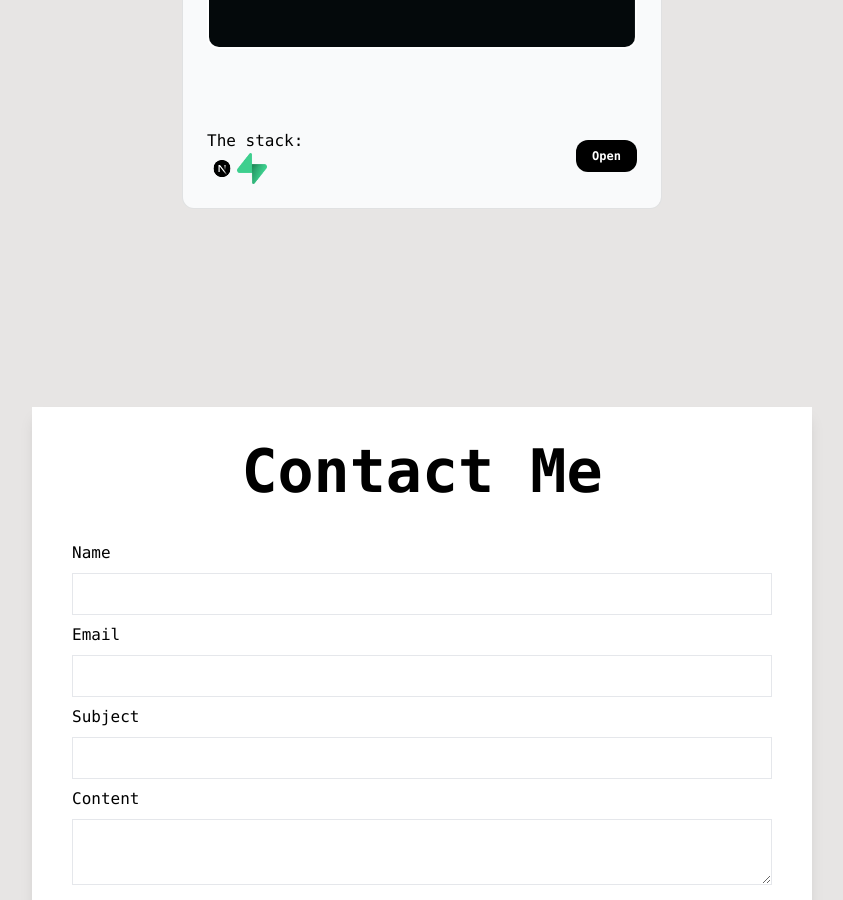
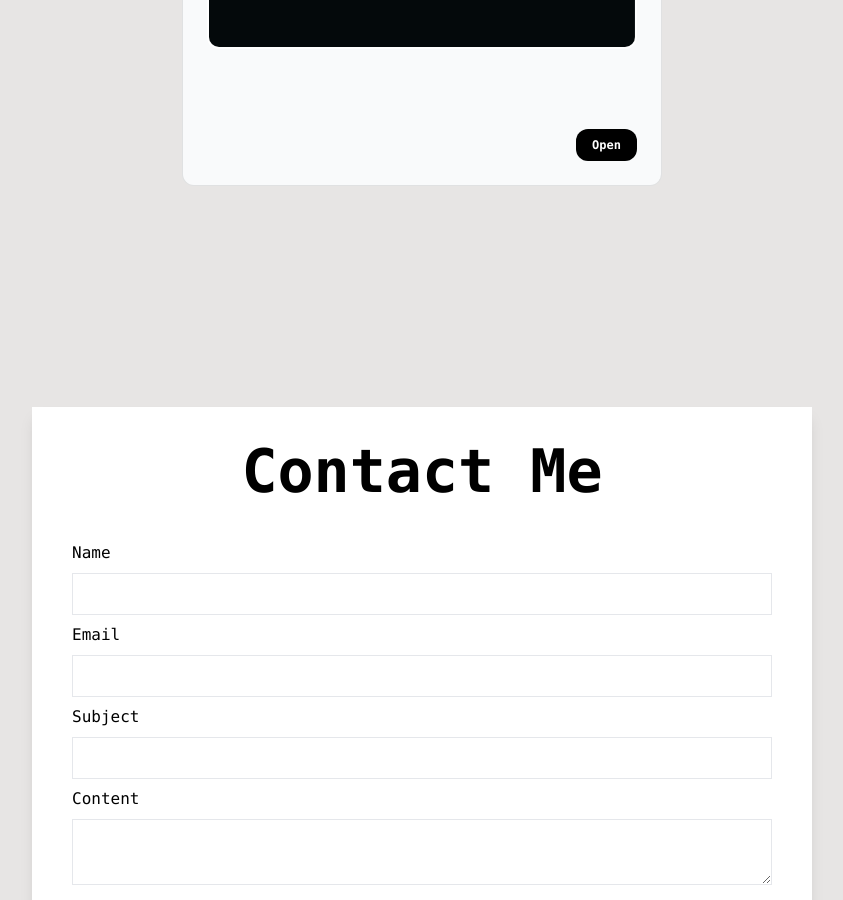
Before and after one commit to kdlibiran/portfolio, a Next.js app: page / in a window 1280 px wide. Shown: the part 2140-3040 px from the top of the page, without its empty margins (218-1061 px from the left). Built offline with nearby package versions, Linux system fonts and the light colour scheme.

Commit message:
Delete: Tech stack in project

```diff
--- a/components/ui/project.tsx
+++ b/components/ui/project.tsx
@@ -46,28 +46,7 @@ export function Project({
             alt="thumbnail"
           />
         </CardItem>
-        <div className="mt-20 flex items-center justify-between">
-          <CardItem
-            translateZ={20}
-            translateX={-40}
-            className="flex flex-col text-black"
-          >
-            The stack:
-            <div className="flex flex-row">
-              <Image
-                src="/static/logos/nextjs.svg"
-                height="30"
-                width="30"
-                alt="nextjs"
-              />
-              <Image
-                src="/static/logos/supabase.webp"
-                height="30"
-                width="30"
-                alt="supabase"
-              />
-            </div>
-          </CardItem>
+        <div className="mt-20 flex items-center justify-end">
           <CardItem
             translateZ={20}
             translateX={40}
```
Also changed, not shown: public/static/logos/flask.png (added).
